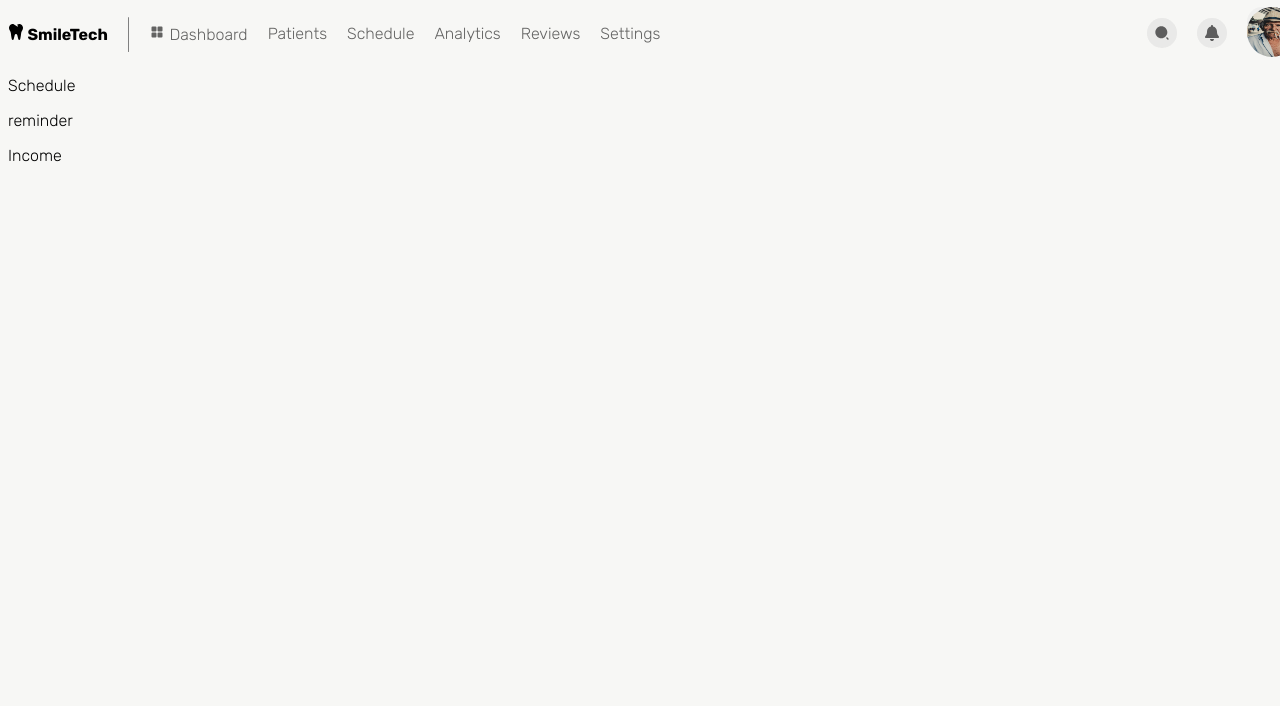
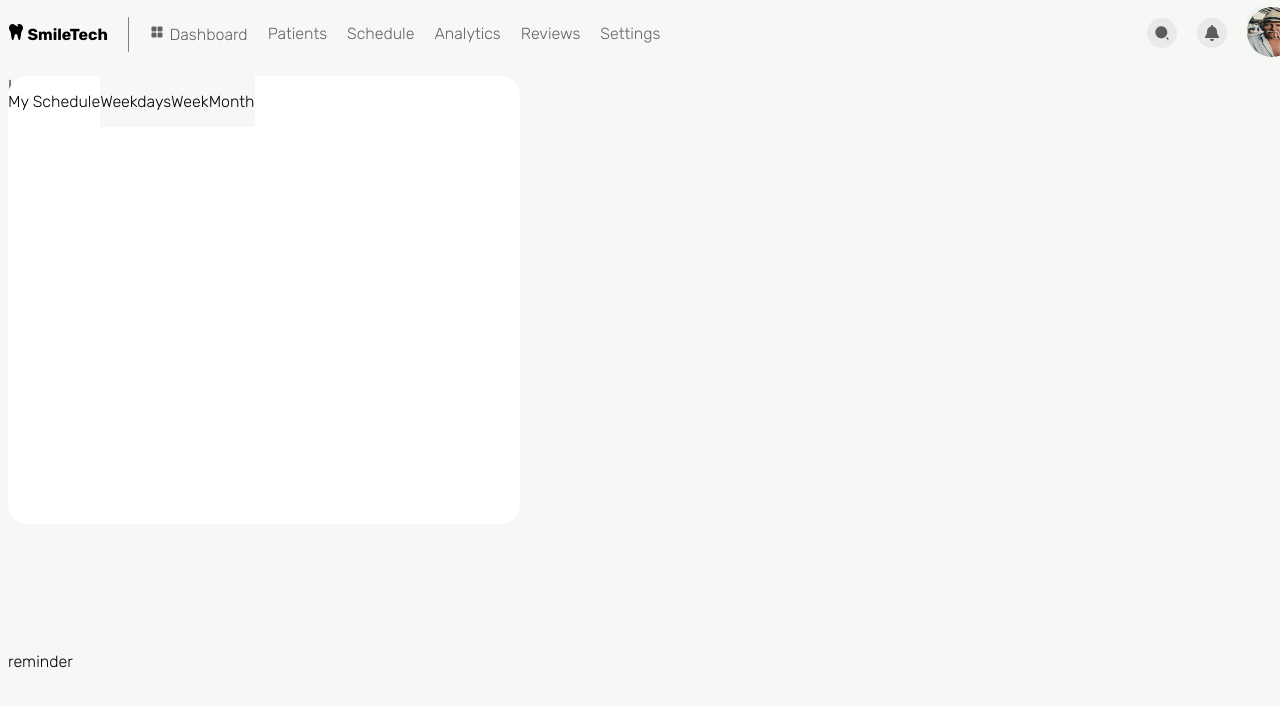
Before and after one commit to RichardJeanBaptiste/SmileTech, a React (Vite) app: page / in a window 1280 px wide. Shown: the top 706 px of the page. Built offline with nearby package versions, Linux system fonts and the light colour scheme.

Commit message:
added schedule component

```diff
--- a/src/App.tsx
+++ b/src/App.tsx
@@ -10,10 +10,13 @@ function App() {
   return (
     <>
       <Navbar/>
-      <Schedule/>
+      <div style={{ width: '100vw', height: '70vh', position: 'relative'}}>
+        <Schedule/>
+        <Income/>
+      </div>
       <Reminder/>
 
-      <Income/>
+
     </>
   )
 }
--- a/src/components/Schedule/Schedule.tsx
+++ b/src/components/Schedule/Schedule.tsx
@@ -1,6 +1,18 @@
+import './schedule.css';
+
 function Schedule() {
     return (
-        <p>Schedule</p>
+        <div className='sched_container'>
+            <div style={{ display: 'flex', flexDirection: 'row'}}>
+                <p>My Schedule</p>
+                <div style={{ display: 'flex', flexDirection: 'row', backgroundColor: 'rgba(218, 215, 205, 0.2)'}}>
+                    <p>Weekdays</p>
+                    <p>Week</p>
+                    <p>Month</p>
+                </div>
+            </div>
+
+        </div>
     )
 }
 
--- /dev/null
+++ b/src/components/Schedule/schedule.css
@@ -0,0 +1,7 @@
+.sched_container {
+    position: absolute;
+    background-color: white;
+    width: 40%;
+    height: 80%;
+    border-radius: 20px;
+}
```
Also changed, not shown: src/components/IncomeOverview/IncomeOverview.tsx (added), src/components/IncomeOverview/overview.css (added).
